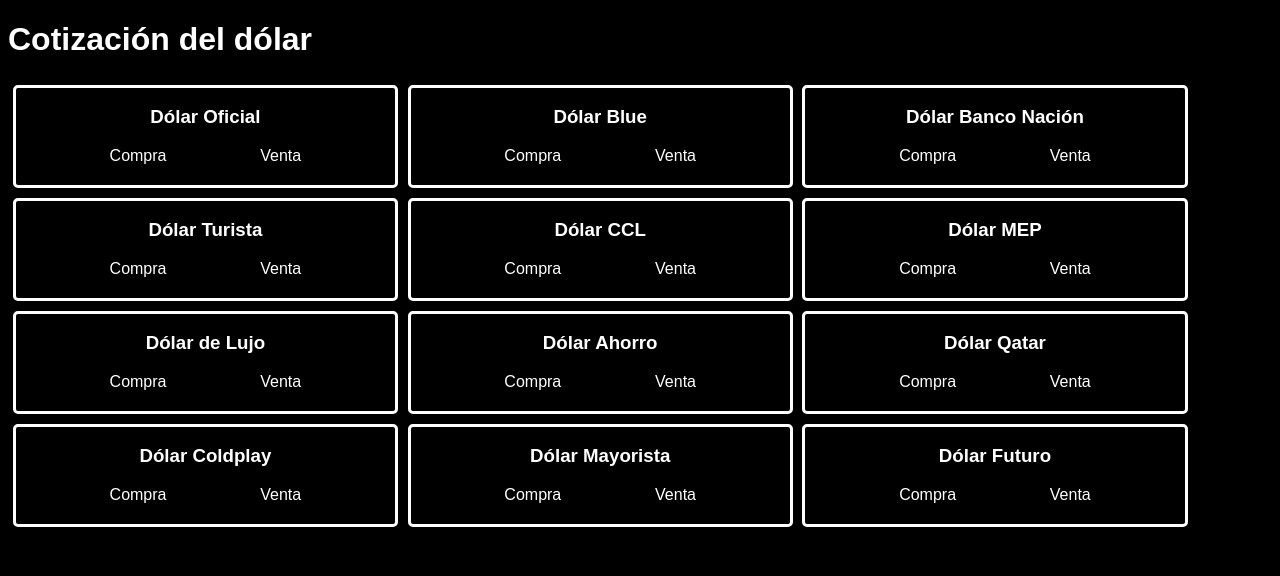
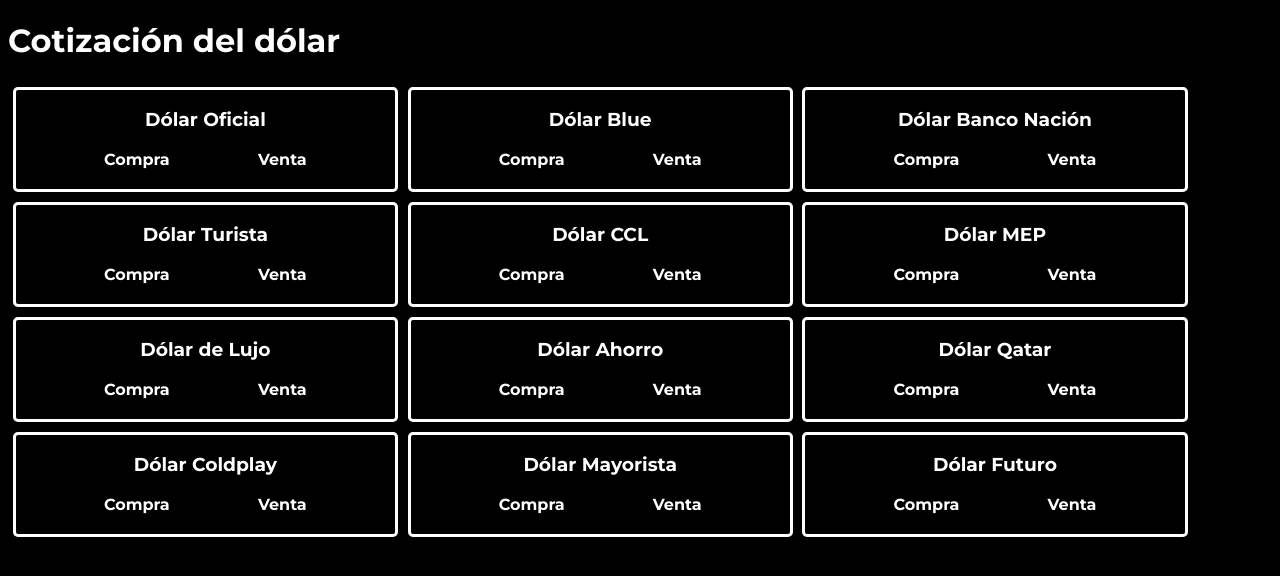
Before and after one commit to M4xxR5/Dollar-prices, a React app: page / in a window 1280 px wide. Shown: the top 576 px of the page. Built offline with nearby package versions, Linux system fonts and the light colour scheme; no server answers.

Commit message:
Style: add font

```diff
--- a/public/index.html
+++ b/public/index.html
@@ -4,8 +4,6 @@
     <meta charset="UTF-8">
     <meta http-equiv="X-UA-Compatible" content="IE=edge">
     <meta name="viewport" content="width=device-width, initial-scale=1.0">
-    <!-- <link rel="stylesheet" href="style.css">
-    <script src="main.js" defer></script> -->
     <title>Cotización del Dólar</title>
 </head>
 <body>
--- a/src/index.css
+++ b/src/index.css
@@ -1,5 +1,7 @@
+@import url('https://fonts.googleapis.com/css2?family=Montserrat:ital,wght@0,700;1,700&display=swap');
+
 body {
-    font-family: sans-serif;
+    font-family: 'Montserrat', sans-serif;
     background-color: #000;
     color: #fff;
 }
```
